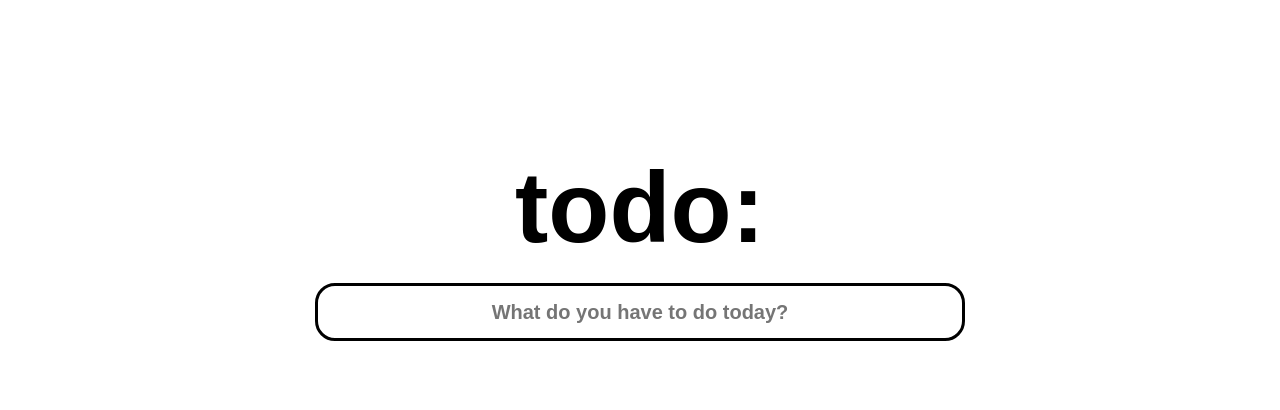
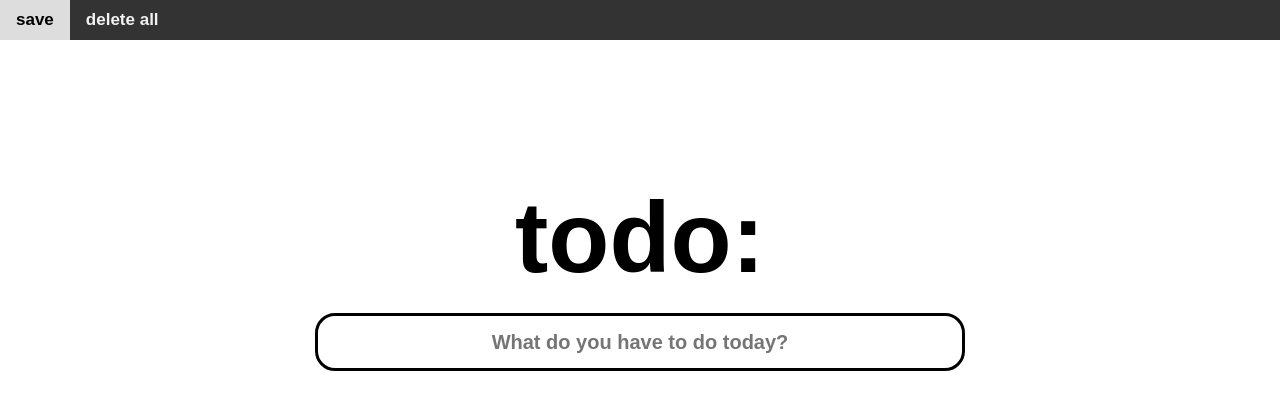
Before and after one commit to LandynPugh/ToDoHTML, a plain HTML site: page index.html in a window 1280 px wide. Drawn offline with Linux system fonts and the light colour scheme.

Commit message:
Added navbar and shell for saving function.

```diff
--- a/index.html
+++ b/index.html
@@ -9,6 +9,15 @@
   </title>
 </head>
 <body>
+  <div id="topNav">
+    <h5 id="save" onclick = "click_Save()">
+      save
+    </h5>
+
+    <h5 id="deleteAll">
+      delete all
+    </h5>
+  </div>
   <div id="headInput">
     <h1 id="header">
       todo:
--- a/script.js
+++ b/script.js
@@ -20,8 +20,22 @@ function entered_Text(keyPress) {
 }
 
 function checked_Item(gout) {
+  //Used to disable completed items
+  // ARGUMENTS:
+  // gout = number of label that is checked off
   var checkedBox = document.getElementById("item" + gout);
   var checkedBoxLabel = document.getElementById("itemLabel" + gout);
   checkedBoxLabel.style.textDecoration = "line-through";
   checkedBox.disabled = true;
 }
+
+function click_Save() {
+  //Saves current todo list as a .txt file
+  let temp;
+  let tempuraShrimp; //the label from which the inner HTML is the todo item string
+  let tempString; //string containing item text
+  for (temp = 0; temp < i; temp++) {
+    tempuraShrimp =  document.getElementById("itemLabel" + i);
+    tempString = tempuraShrimp.innerHTML;
+  }
+}
--- a/stylesheet.css
+++ b/stylesheet.css
@@ -1,4 +1,7 @@
 /*stylesheet for todo list*/
+body {
+  margin: 0px 0px;
+}
 #headInput {
   position: relative;
   text-align: center;
@@ -6,7 +9,7 @@
 #header {
   font-family: sans-serif;
   font-size: 100px;
-  margin-top: 150px;
+  margin-top: 140px;
   margin-bottom: 0px;
 }
 
@@ -25,7 +28,7 @@
 #todoItems {
   text-align: left;
   width: 60vw;
-  height: 50vh;
+  height: 45vh;
   padding-left: 20%;
   font-family: sans-serif;
   font-size: 30px;
@@ -46,3 +49,31 @@
 .checkLabel {
   padding-left: 10px;
 }
+
+#topNav {
+  background-color: #333;
+  overflow: hidden;
+  height: 40px;
+}
+
+#topNav h5 {
+  float: left;
+  color: #f2f2f2;
+  text-align: center;
+  padding: 10px 16px;
+  margin: 0px 0px;
+  text-decoration: none;
+  font-size: 17px;
+  font-family: sans-serif;
+}
+
+#topNav h5:hover {
+  background-color: #ddd;
+  color: black;
+  cursor: pointer;
+}
+
+#topNav h5.active {
+  background-color: #4CAF50;
+  color: white;
+}
```
